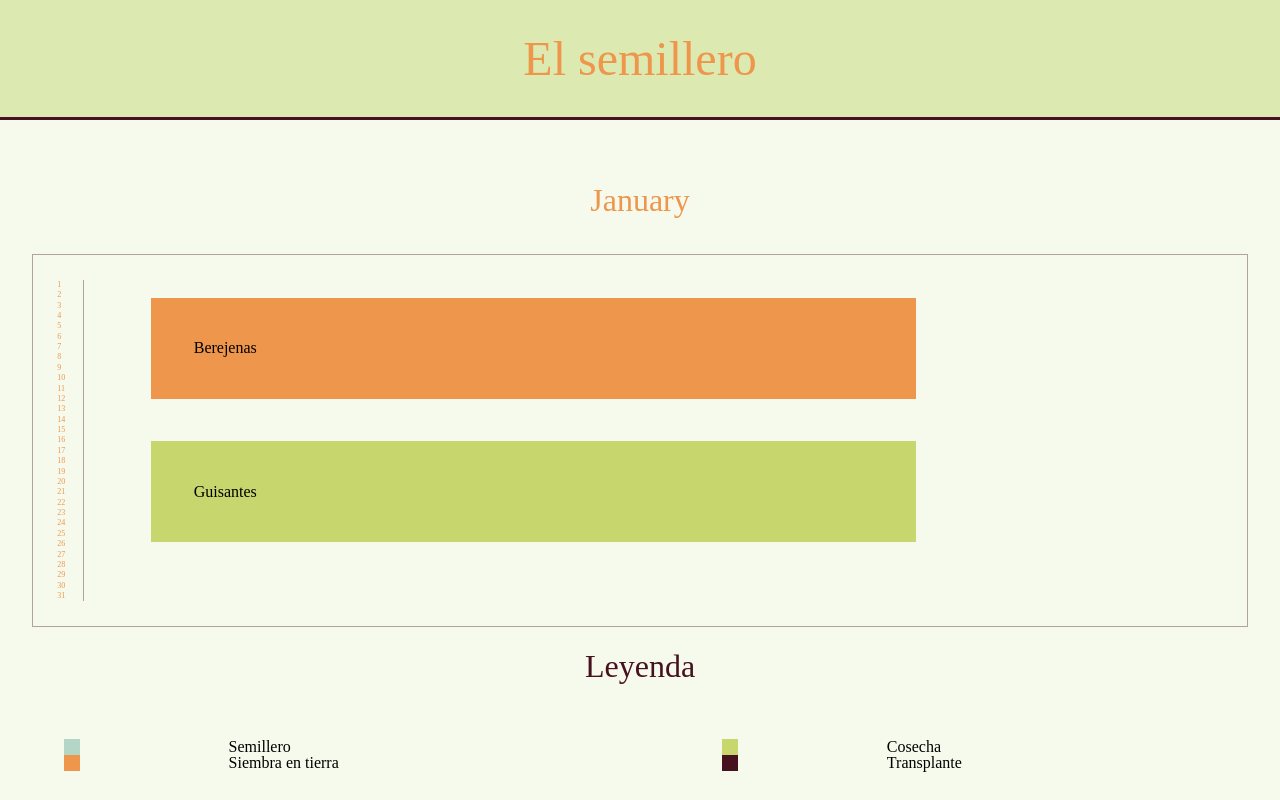
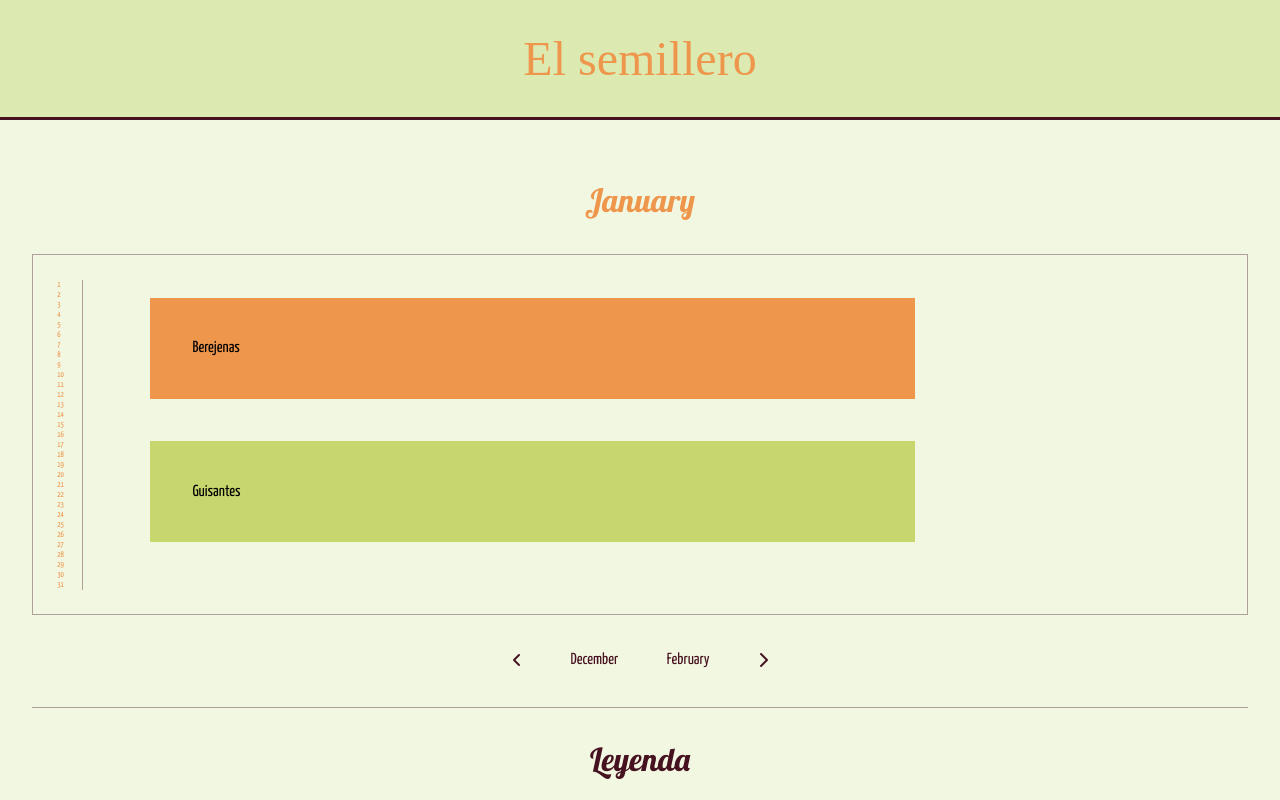
Before and after one commit to Calpurniax/personal-project, a React (Create React App) app in the folder web/: page /#/ in a window 1280 px wide. Shown: the top 800 px of the page. Built offline with nearby package versions, Linux system fonts and the light colour scheme.

Commit message:
add prev and post month logic, change font

```diff
--- a/web/public/index.html
+++ b/web/public/index.html
@@ -7,7 +7,11 @@
   <meta name="viewport" content="width=device-width, initial-scale=1" />
   <meta name="theme-color" content="#000000" />
   <meta name="description" content="Web site created using create-react-app" />
-  <title></title>
+  <script src="https://kit.fontawesome.com/eeb1df6846.js" crossorigin="anonymous"></script>
+  <link rel="preconnect" href="https://fonts.googleapis.com">
+  <link rel="preconnect" href="https://fonts.gstatic.com" crossorigin>
+  <link href="https://fonts.googleapis.com/css2?family=Lobster&family=Yanone+Kaffeesatz&display=swap" rel="stylesheet">
+  <title>El semillero</title>
 </head>
 
 <body>
--- a/web/src/components/App.js
+++ b/web/src/components/App.js
@@ -3,6 +3,7 @@ import { useEffect, useState } from 'react';
 import Header from './Header';
 import CalendarMobile from './CalendarMobile';
 import CalendarLegend from './CalendarLegend';
+import CalendarMenu from './CalendarMenu';
 import List from './List';
 import Footer from './Footer';
 import onion from '../images/onion.png';
@@ -11,7 +12,9 @@ import tomate from '../images/tomate.png';
 import carrot from '../images/carrot.png'
 
 function App() {
-  const [month, setMonth] = useState(0)
+  const [month, setMonth] = useState('Enero');
+  const [preMonth, setPreMonth] = useState('Diciembre');
+  const [postMonth, setPostMonth] = useState('Febrero');
   const [days, setDays] = useState(30);
   const vegetables = [{
     name: 'apio',
@@ -34,20 +37,25 @@ function App() {
     return new Date(year, month, 0).getDate();
   }
   useEffect(() => {
-    setMonth(new Date().toLocaleString('default', { month: 'long' }))
-    const daysInMonth = getDays(new Date().getFullYear(), new Date().getMonth() + 1)
+    const current = new Date()
+    setMonth(current.toLocaleString('default', { month: 'long' }))
+    const daysInMonth = getDays(current.getFullYear(), current.getMonth() + 1)
     setDays(daysInMonth);
+    current.setMonth(current.getMonth() - 1)
+    setPreMonth(current.toLocaleString('default', { month: 'long' }))
+    current.setMonth(current.getMonth() + 2)
+    setPostMonth(current.toLocaleString('default', { month: 'long' }))
   }, []);
-
-
 
   return (
     <div className='app'>
       <Header />
       <main className='main'>
         <CalendarMobile month={month} days={days} />
+        <CalendarMenu preMonth={preMonth} postMonth={postMonth} />
         <CalendarLegend />
         <List vegetables={vegetables} />
+
       </main>
       <Footer />
     </div>
--- /dev/null
+++ b/web/src/components/CalendarMenu.js
@@ -0,0 +1,15 @@
+const CalendarMenu = ({ postMonth, preMonth }) => {
+    const beforeClick = () => {
+        console.log('antes')
+    }
+    return (
+        <section className="month__menu">
+            <span className="month__menu__change threeBefore"><i className="fa-solid fa-angle-left"></i></span>
+            <p className="month__menu__change before" onClick={beforeClick}> {preMonth}</p>
+            <p className="month__menu__change after">{postMonth}</p>
+            <span className="month__menu__change threeAfter"><i className="fa-solid fa-chevron-right"></i>
+
+            </span>
+        </section>
+    )
+}; export default CalendarMenu
--- a/web/src/styles/App.scss
+++ b/web/src/styles/App.scss
@@ -2,6 +2,7 @@
 @import './core/variables.scss';
 @import './components/List.scss';
 @import'./components/CalendarLegend.scss';
+@import './components/CalendarMenu.scss';
 @import './layout/Header.scss';
 @import './layout/Footer.scss';
 @import './layout/Calendar.scss';
@@ -14,6 +15,6 @@
 
 .main {
     padding-bottom: 12vh;
-    background-color: #DCEAB240;
-
+    background-color: #DCEAB260;
+    font-family: $font-text;
 }
--- a/web/src/styles/components/CalendarLegend.scss
+++ b/web/src/styles/components/CalendarLegend.scss
@@ -8,9 +8,10 @@
     &__title {
         grid-area: 1/1/span 1/span 5;
         text-align: center;
-        padding: 2% 0 5% 0;
+        padding: 3% 0 6% 0;
         color: $brown-color;
         font-size: 2rem;
+        font-family: $font-title;
     }
 
     &__color {
--- /dev/null
+++ b/web/src/styles/components/CalendarMenu.scss
@@ -0,0 +1,19 @@
+.month__menu {
+    text-align: center;
+    margin: auto;
+    display: flex;
+    justify-content: center;
+    border-bottom: 0.5px solid #46122060;
+    width: 95%;
+    padding: 1% 0 1% 0;
+
+    &__change {
+        margin: 2%;
+        text-transform: capitalize;
+        color: $brown-color;
+
+        &:hover {
+            cursor: pointer;
+        }
+    }
+}
--- a/web/src/styles/core/variables.scss
+++ b/web/src/styles/core/variables.scss
@@ -3,3 +3,6 @@ $orange-color: #EE964B;
 $blue-color: #B3D6C6;
 $lightgreen-color: #DCEAB2;
 $green-color: #C7d66D;
+//fonts
+$font-title: 'Lobster', cursive;
+$font-text: 'Yanone Kaffeesatz', sans-serif;
--- a/web/src/styles/layout/Calendar.scss
+++ b/web/src/styles/layout/Calendar.scss
@@ -11,6 +11,7 @@
         font-size: 2rem;
         color: $orange-color;
         padding-bottom: 3%;
+        font-family: $font-title;
     }
 
     &__body {
```
